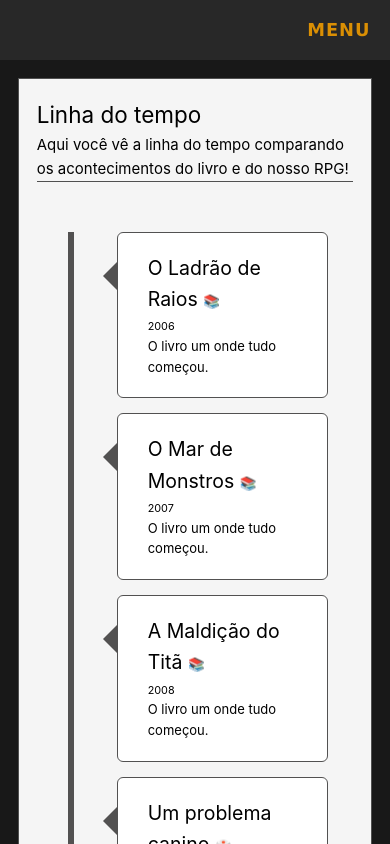
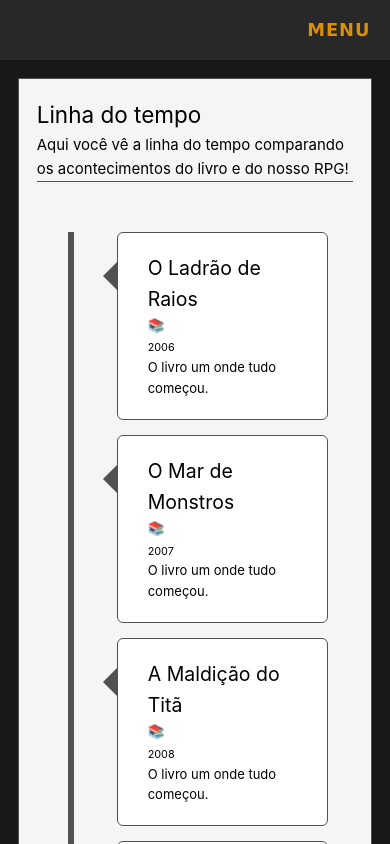
Before and after one commit to gabrielgomeso/pjrpg, a Vue app: page /timeline in a window 390 px wide. Shown: the top 844 px of the page. Built offline with nearby package versions, Linux system fonts and the light colour scheme; no server answers.

Commit message:
style: try to fix info position in mobile

```diff
--- a/src/components/TimelineView/TimelineMoment.vue
+++ b/src/components/TimelineView/TimelineMoment.vue
@@ -81,13 +81,15 @@
   cursor: pointer;
   position: relative;
   font-size: 0.75rem;
+  width: 15px;
+  display: block;
 }
 
 .moment-information__type-text {
   display: none;
   position: absolute;
   top: 15px;
-  right: -175px;
+  left: 15px;
   background-color: rgb(82, 81, 81);
   padding: 0.5rem;
   width: 350px;
@@ -128,6 +130,12 @@
   border-right: 15px solid rgb(82, 81, 81);
 }
 
+@media screen and (max-width: 486px) {
+  .moment-information__type-text {
+    left: -100px;
+  }
+}
+
 @media screen and (max-width: 992px) {
   .timeline-moment {
     width: 100%;
@@ -148,9 +156,5 @@
     left: -15px;
     border-right: 15px solid rgb(82, 81, 81);
   }
-
-  .moment-information__type-text {
-    left: 0;
-  }
 }
 </style>
```
